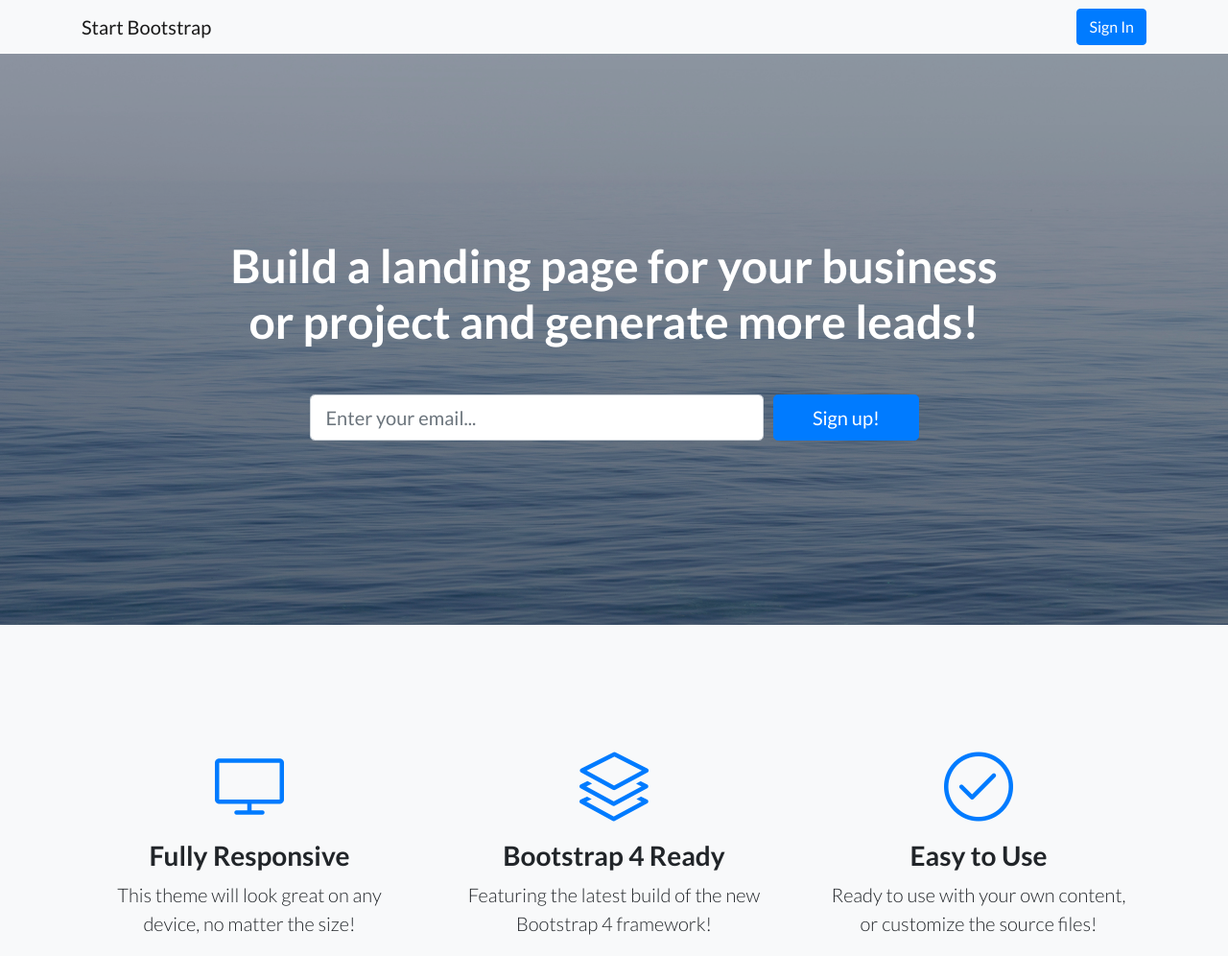
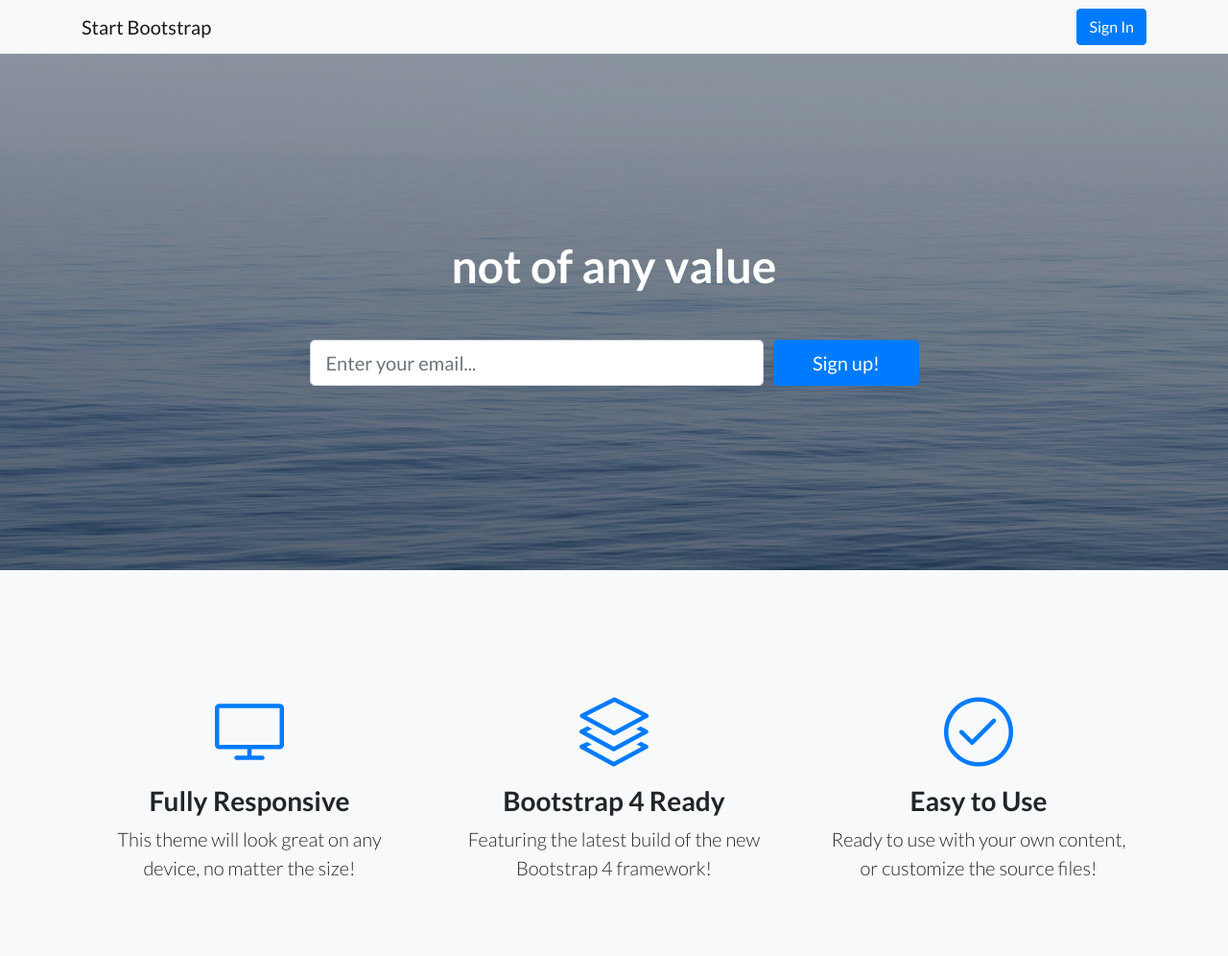
Before and after one commit to vipvijay88/landingpageexample, a website: page index.html in a window 1280 px wide. Shown: the top 996 px of the page at 96% size. Drawn offline with Linux system fonts and the light colour scheme.

Commit message:
seconf push

```diff
--- a/index.html
+++ b/index.html
@@ -8,7 +8,7 @@
     <meta name="description" content="">
     <meta name="author" content="">
 
-    <title>Landing Page - Start Bootstrap Theme</title>
+    <title>this doesnt work</title>
 
     <!-- Bootstrap core CSS -->
     <link href="vendor/bootstrap/css/bootstrap.min.css" rel="stylesheet">
@@ -39,7 +39,7 @@
       <div class="container">
         <div class="row">
           <div class="col-xl-9 mx-auto">
-            <h1 class="mb-5">Build a landing page for your business or project and generate more leads!</h1>
+            <h1 class="mb-5">not of any value</h1>
           </div>
           <div class="col-md-10 col-lg-8 col-xl-7 mx-auto">
             <form>
```
Also changed, not shown: README.md.
